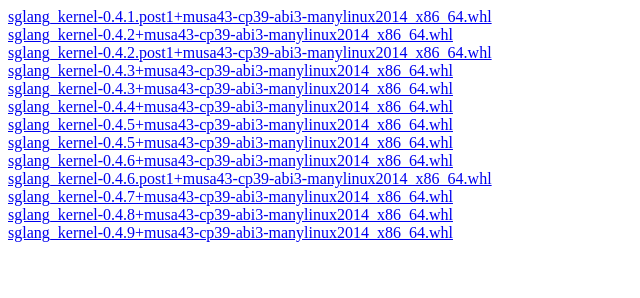
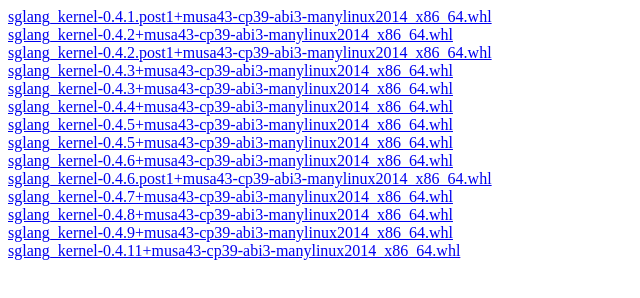
Before and after one commit to sgl-project/whl, a plain HTML site: page musa43/sglang-kernel/index.html in a window 1280 px wide. Shown: the whole page, without its empty margins (0-640 px from the left). Drawn offline with Linux system fonts and the light colour scheme.

Commit message:
update whl index

```diff
--- a/musa43/sglang-kernel/index.html
+++ b/musa43/sglang-kernel/index.html
@@ -11,3 +11,4 @@
 <a href="https://github.com/sgl-project/whl/releases/download/v0.4.7/sglang_kernel-0.4.7+musa43-cp39-abi3-manylinux2014_x86_64.whl#sha256=08d87d49ad305a16035186d267d35423c002f2882b2b006c5991aa6e2c556002">sglang_kernel-0.4.7+musa43-cp39-abi3-manylinux2014_x86_64.whl</a><br>
 <a href="https://github.com/sgl-project/whl/releases/download/v0.4.8/sglang_kernel-0.4.8+musa43-cp39-abi3-manylinux2014_x86_64.whl#sha256=73b8e7f1d4d48562ec3f9b67f858ce71974bd833ed2eb6cc15e7615ba51ff0b9">sglang_kernel-0.4.8+musa43-cp39-abi3-manylinux2014_x86_64.whl</a><br>
 <a href="https://github.com/sgl-project/whl/releases/download/v0.4.9/sglang_kernel-0.4.9+musa43-cp39-abi3-manylinux2014_x86_64.whl#sha256=162fe336de10e6a831b667d94202761612513e38a9d1749635fe37d94dfbe0ea">sglang_kernel-0.4.9+musa43-cp39-abi3-manylinux2014_x86_64.whl</a><br>
+<a href="https://github.com/sgl-project/whl/releases/download/sglang-kernel-v0.4.11/sglang_kernel-0.4.11+musa43-cp39-abi3-manylinux2014_x86_64.whl#sha256=e2a60b7adfbdf54bd50f4608d392650588d4208716c8c17d71d9f3c6e9581191">sglang_kernel-0.4.11+musa43-cp39-abi3-manylinux2014_x86_64.whl</a><br>
```
